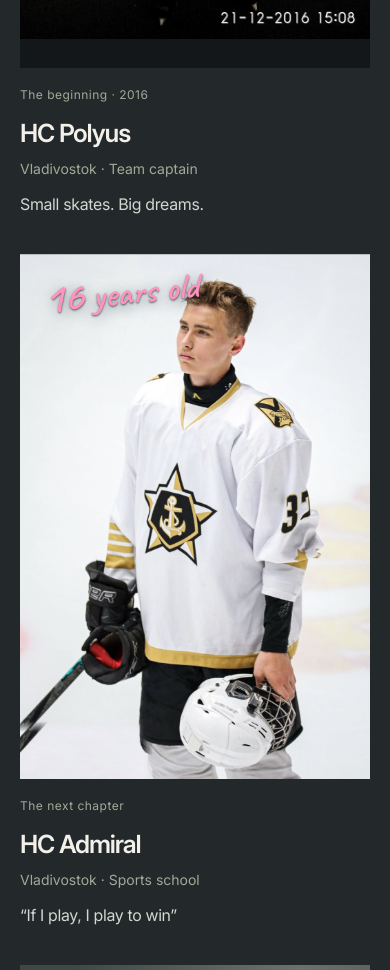
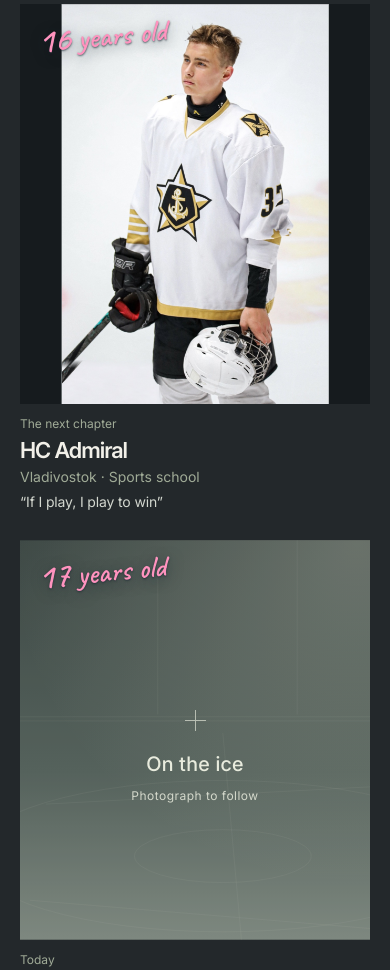
Before and after one commit to AntonShell7/anton-sheludko, a website: page public/index.html in a window 390 px wide. Shown: the part 5702-6672 px from the top of the page. Drawn offline with Linux system fonts and the light colour scheme.

Commit message:
Update Site source

```diff
--- a/public/index.html
+++ b/public/index.html
@@ -97,7 +97,7 @@
     </section>
 
     <section class="section container" id="hockey" aria-labelledby="hockey-title">
-      <div class="section-heading" data-reveal><div><p class="eyebrow">Beyond the screen / 03</p><h2 id="hockey-title">Life on the ice</h2></div><p class="section-description">Fourteen years of hockey. Today, I train and compete at a professional level and play for ITMO University’s Kronverkskie Barsy, alongside my final year at school.</p></div>
+      <div class="section-heading" data-reveal><div><p class="eyebrow">Beyond the screen / 03</p><h2 id="hockey-title">Life on the ice</h2></div><p class="section-description">Fourteen years of hockey, from Vladivostok to ITMO University’s Kronverkskie Barsy in Saint Petersburg.</p></div>
       <div class="photo-gallery">
         <figure class="gallery-item" data-reveal>
           <div class="photo-slot portrait-photo childhood-photo" data-photo-slot="childhood">
--- a/public/styles.css
+++ b/public/styles.css
@@ -122,18 +122,6 @@ main:focus { outline:none; }
 .wide-photo .photo-center-label>span:not(.crosshair) { font-size:36px; letter-spacing:.04em; }
 .field-note { display:flex; align-items:baseline; gap:29px; margin-top:20px; }
 .field-note p { font-size:12px; color:var(--muted); }
-/* Portrait proportions echo the reference's team gallery. */
-.photo-gallery { display:grid; grid-template-columns:repeat(3,1fr); gap:28px; }
-.portrait-photo { aspect-ratio:4/5; }
-.portrait-photo img { object-position:center; }
-.ice-photo img { object-position:61% center; filter:brightness(.85); }
-.memory-photo img { transform:scaleX(-1); filter:saturate(.4) brightness(.78); }
-.gallery-item figcaption { margin-top:22px; }
-.gallery-item h3 { font-size:22px; line-height:1.1; }
-.gallery-item figcaption p { font-family:var(--body); font-size:12px; line-height:1.9; letter-spacing:.04em; text-transform:none; color:var(--subtle); margin-top:11px; max-width:300px; }
-.hockey-bottom { display:flex; align-items:baseline; gap:30px; margin-top:56px; padding-top:24px; border-top:1px solid var(--border); }
-.hockey-bottom p { font-size:12px; color:var(--muted); }
-.hockey-bottom>a { margin-left:auto; }
 /* Empty document slots are clearly labelled; real entries replace this group. */
 .archive-intro { display:flex; align-items:center; gap:40px; justify-content:space-between; padding-bottom:27px; border-bottom:1px solid var(--border); }
 .empty-note { font-size:14px; color:var(--muted); }
@@ -203,10 +191,8 @@ main:focus { outline:none; }
   .project-title-row { display:block; }
   .project-title-row>span { display:block; margin-top:9px; }
   .split-story { gap:45px; }
-  .photo-gallery { gap:22px; }
   .photo-center-label>span:not(.crosshair) { font-size:18px; }
   .photo-center-label>small { font-size:12px; }
-  .gallery-item h3 { font-size:19px; }
   .certificate-grid { gap:20px; }
   .contact-grid { gap:60px; }
   .contact-details>div { grid-template-columns:70px 1fr; gap:18px; }
@@ -254,17 +240,8 @@ main:focus { outline:none; }
   .wide-photo { height:390px; margin-top:55px; }
   .field-note { gap:20px; }
   .field-note p { font-size:12px; }
-  .photo-gallery { gap:18px; }
-  .photo-gallery .photo-center-label>span:not(.crosshair) { font-size:14px; }
-  .photo-gallery .photo-center-label>small { max-width:100px; text-align:center; line-height:1.8; }
-  .gallery-item h3 { font-size:17px; }
-  .gallery-item figcaption p { font-size:12px; }
   .image-index { font-size:12px; left:16px; top:17px; }
   .image-placeholder-label { font-size:12px; left:16px; bottom:16px; }
-  .hockey-bottom { gap:20px; flex-wrap:wrap; margin-top:40px; }
-  .hockey-bottom p { font-size:12px; }
-  .hockey-bottom .eyebrow { font-size:12px; }
-  .hockey-bottom .line-link { font-size:12px; }
   .certificate-grid { grid-template-columns:repeat(2,1fr); gap:35px 25px; }
   .document-sheet { aspect-ratio:1; }
   .certificate-placeholder h3 { font-size:23px; }
@@ -331,24 +308,8 @@ main:focus { outline:none; }
   .wide-photo .photo-center-label>small { font-size:12px; }
   .field-note { display:block; margin-top:17px; }
   .field-note p { font-size:12px; line-height:1.9; margin-top:8px; }
-  .photo-gallery { grid-template-columns:1fr 1fr; gap:33px 16px; }
-  .gallery-item:first-child { grid-column:1/-1; }
-  .gallery-item:first-child .portrait-photo { aspect-ratio:1.15; }
-  .gallery-item:first-child img { object-position:center 57%; }
-  .gallery-item:first-child .photo-center-label>span:not(.crosshair) { font-size:24px; }
-  .gallery-item:first-child .photo-center-label>small { max-width:none; font-size:12px; }
-  .gallery-item:first-child h3 { font-size:25px; }
-  .photo-gallery .portrait-photo:not(:first-child) { aspect-ratio:4/5; }
-  .photo-gallery .photo-center-label>span:not(.crosshair) { font-size:14px; text-align:center; padding-inline:10px; }
-  .photo-gallery .photo-center-label .crosshair { transform:scale(.75); margin-bottom:18px; }
-  .gallery-item h3 { font-size:19px; line-height:1.15; }
-  .gallery-item figcaption { margin-top:16px; }
-  .gallery-item figcaption p { font-size:12px; letter-spacing:.04em; margin-top:10px; }
   .image-index { font-size:12px; left:14px; top:14px; }
   .image-placeholder-label { left:15px; font-size:12px; }
-  .hockey-bottom { margin-top:37px; gap:9px 20px; padding-top:20px; }
-  .hockey-bottom p { flex-basis:100%; font-size:12px; }
-  .hockey-bottom .line-link { margin-left:0; margin-top:7px; }
   .archive-intro { display:block; padding-bottom:22px; }
   .archive-intro .empty-note { margin-top:10px; font-size:12px; }
   .certificate-grid { gap:28px 16px; margin-top:25px; }
@@ -389,7 +350,6 @@ main:focus { outline:none; }
   .contact-details dd { font-size:14px; }
   .project-title-row>span { font-size:12px; }
   .fact-strip strong { font-size:35px; }
-  .photo-gallery .photo-center-label>span:not(.crosshair) { font-size:12px; }
 }
 
 /* Personal photographs. Captions stay as selectable text, separate from the originals. */
@@ -422,16 +382,6 @@ main:focus { outline:none; }
 .chapter-photo .photo-thought { font-size:clamp(32px,3.7vw,54px); margin-top:24px; text-shadow:0 2px 18px #203d4740; }
 .chapter-caption-note { display:block; margin-top:22px; color:#eff2eb; font-size:14px; line-height:1.5; }
 .field-note p { font-size:14px; }
-.portrait-photo { aspect-ratio:2/3; }
-.childhood-photo { background:#131719; }
-.childhood-photo img { object-position:center; object-fit:contain; }
-.memory-photo { background:#dae0df; }
-/* Keep the original photograph; mask in only the restored corner of ice. */
-.hockey-portrait-frame { position:absolute; inset:0; overflow:hidden; }
-.memory-photo img { width:100%; height:auto; max-width:none; object-fit:initial; transform:translateY(-15.32%); filter:none; }
-.gallery-item figcaption .gallery-chapter { margin:0 0 12px; font-size:12px; }
-.gallery-item figcaption .gallery-team { font-size:14px; line-height:1.6; letter-spacing:0; }
-.gallery-item figcaption .gallery-quote { font-size:16px; font-family:var(--heading); line-height:1.5; letter-spacing:-.02em; color:#d3d7cf; margin-top:12px; }
 @media(max-width:1100px) {
   .split-story { column-gap:40px; }
   .split-story h2 { font-size:43px; }
@@ -480,15 +430,6 @@ main:focus { outline:none; }
   .chapter-photo .photo-thought { font-size:32px; margin-top:16px; }
   .chapter-photo .photo-kicker { max-width:none; font-size:32px; }
   .chapter-caption-note { display:none; }
-  .photo-gallery { grid-template-columns:1fr; gap:38px; }
-  .gallery-item .portrait-photo,.gallery-item:first-child .portrait-photo { aspect-ratio:2/3; }
-  .gallery-item:first-child img { object-position:center; }
-  .gallery-item .ice-photo { aspect-ratio:4/3; }
-  .photo-gallery .photo-center-label>span:not(.crosshair) { font-size:24px; }
-  .photo-gallery .photo-center-label>small { max-width:none; }
-  .gallery-item h3 { font-size:25px; }
-  .gallery-item figcaption .gallery-quote { font-size:16px; }
-  .gallery-item figcaption p { font-size:14px; }
 }
 @media(min-width:601px) and (max-width:1100px) {
   .hero h1 { font-size:clamp(56px,8vw,82px); }
@@ -523,8 +464,6 @@ main:focus { outline:none; }
 .moment-age { top:24px; left:28px; }
 .moment-action .moment-age,.moment-study .moment-age { top:16px; left:auto; right:26px; transform:rotate(5deg); }
 .moment-training .moment-age { top:auto; left:auto; bottom:28px; right:26px; transform:rotate(-5deg); }
-.photo-gallery .photo-age { left:24px; top:46px; }
-.memory-photo .photo-age { top:16px; }
 .moment-study .moment-image>img { object-position:50% 35%; }
 .moment-training .moment-image>img { object-position:50% 30%; }
 .moment-training .moment-copy { top:28px; bottom:auto; left:auto; right:28px; width:43%; text-align:right; }
@@ -558,7 +497,6 @@ main:focus { outline:none; }
   .moment-age { top:18px; left:20px; }
   .moment-action .moment-age,.moment-study .moment-age { top:10px; right:20px; }
   .moment-training .moment-age { right:20px; bottom:20px; }
-  .photo-gallery .photo-age { font-size:36px; }
   .moment-training .moment-copy { top:50px; right:20px; width:45%; }
   .moment-training .moment-quote { font-size:clamp(23px,6.3vw,32px); }
   .moment-training .moment-note { margin-top:10px; }
@@ -587,3 +525,48 @@ main:focus { outline:none; }
 @media(prefers-reduced-motion:reduce) {
   .contact-links a,.contact-icon { transition:none; }
 }
+
+/* Equal-height photographs and compact captions keep each chapter together. */
+#hockey { padding-block:100px; }
+#hockey .section-heading { gap:40px; margin-bottom:28px; }
+#hockey .section-heading .eyebrow { margin-bottom:10px; }
+#hockey h2 { font-size:clamp(36px,3.8vw,52px); }
+#hockey .section-description { max-width:420px; line-height:1.5; }
+.photo-gallery { --hockey-photo-height:clamp(210px,calc(100svh - 360px),420px); display:grid; grid-template-columns:repeat(3,minmax(0,1fr)); gap:24px; }
+.gallery-item { min-width:0; }
+.portrait-photo { width:100%; aspect-ratio:4/5; max-height:var(--hockey-photo-height); background:#161b1e; }
+.childhood-photo>img { position:absolute; inset:0; width:100%; height:100%; object-fit:contain; object-position:center; }
+/* The original portrait and its small restored corner scale together. */
+.hockey-portrait-frame { position:absolute; left:50%; top:0; width:auto; height:100%; aspect-ratio:2/3; transform:translateX(-50%); overflow:hidden; background:#dae0df; }
+.memory-photo img { width:100%; height:auto; max-width:none; object-fit:initial; transform:translateY(-15.32%); filter:none; }
+.memory-photo .portrait-repair { height:100%; object-fit:cover; transform:none; }
+.ice-photo>img { position:absolute; inset:0; object-position:center; filter:brightness(.85); }
+.photo-gallery .photo-age { left:18px; top:20px; font-size:clamp(26px,2.6vw,34px); transform:rotate(-6deg); transform-origin:left center; }
+.photo-gallery .photo-center-label { padding:56px 16px 20px; text-align:center; }
+.photo-gallery .photo-center-label .crosshair { margin-bottom:16px; }
+.photo-gallery .photo-center-label>span:not(.crosshair) { font-size:20px; }
+.photo-gallery .photo-center-label>small { margin-top:6px; font-size:12px; line-height:1.4; }
+.gallery-item figcaption { margin-top:12px; }
+.gallery-item h3 { font-size:clamp(17px,1.75vw,22px); line-height:1.15; }
+.gallery-item figcaption p { margin:5px 0 0; font-size:14px; line-height:1.35; letter-spacing:0; color:var(--subtle); }
+.gallery-item figcaption .gallery-chapter { margin:0 0 6px; font-size:12px; line-height:1.3; }
+.gallery-item figcaption .gallery-quote { margin-top:6px; color:#d3d7cf; letter-spacing:-.01em; }
+.hockey-bottom { display:flex; align-items:center; flex-wrap:wrap; gap:8px 24px; margin-top:24px; padding-top:12px; border-top:1px solid var(--border); }
+.hockey-bottom p { font-size:12px; color:var(--muted); }
+.hockey-bottom>a { margin-left:auto; }
+@media(min-width:760px) and (max-width:1000px) {
+  .photo-gallery { gap:16px; }
+  #hockey .section-heading { gap:28px; }
+  #hockey .section-description { max-width:320px; }
+  .photo-gallery .photo-age { left:12px; top:18px; font-size:26px; }
+}
+@media(max-width:759px) {
+  #hockey { padding-block:80px; }
+  #hockey .section-heading { flex-direction:column; align-items:flex-start; gap:16px; margin-bottom:24px; }
+  #hockey .section-description { max-width:440px; }
+  .photo-gallery { --hockey-photo-height:clamp(210px,calc(100svh - 270px),400px); grid-template-columns:1fr; gap:28px; }
+  .gallery-item { width:100%; max-width:440px; margin-inline:auto; }
+  .gallery-item h3 { font-size:22px; }
+  .photo-gallery .photo-age { left:18px; top:20px; font-size:30px; }
+  .hockey-bottom { align-items:baseline; }
+}
```
Also changed, not shown: 1 other file.
